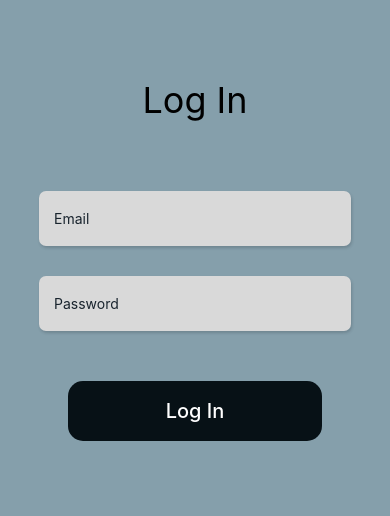
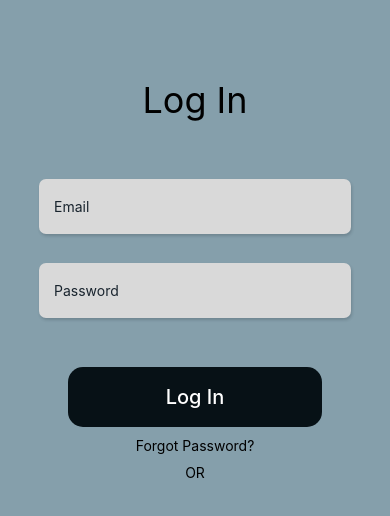
Before and after one commit to glin18/journal-app, a React Native app: screen /Login in a window 390 px wide. Shown: the top 516 px of the page. Built offline with nearby package versions, Linux system fonts and the light colour scheme.

Commit message:
Add forgot password

```diff
--- a/screens/Login.tsx
+++ b/screens/Login.tsx
@@ -25,6 +25,12 @@ const Login = () => {
       <TouchableOpacity style={styles.loginButton}>
         <Text style={styles.loginButtonText}>Log In</Text>
       </TouchableOpacity>
+      <Text>Forgot Password?</Text>
+      <View>
+        <View />
+        <Text>OR</Text>
+        <View />
+      </View>
     </SafeAreaView>
   );
 };
@@ -34,14 +40,15 @@ const styles = StyleSheet.create({
     flex: 1,
     backgroundColor: "#859FAB",
     alignItems: "center",
-    gap: 30,
+    gap: 10,
   },
   login: {
     fontSize: 36,
     marginTop: "20%",
-    marginBottom: "10%",
+    marginBottom: "12%",
   },
   input: {
+    marginBottom: "5%",
     padding: 15,
     width: "80%",
     height: 55,
@@ -69,6 +76,7 @@ const styles = StyleSheet.create({
     fontWeight: "500",
     fontSize: 20,
   },
+  horizontalLine: {},
 });
 
 export default Login;
```
